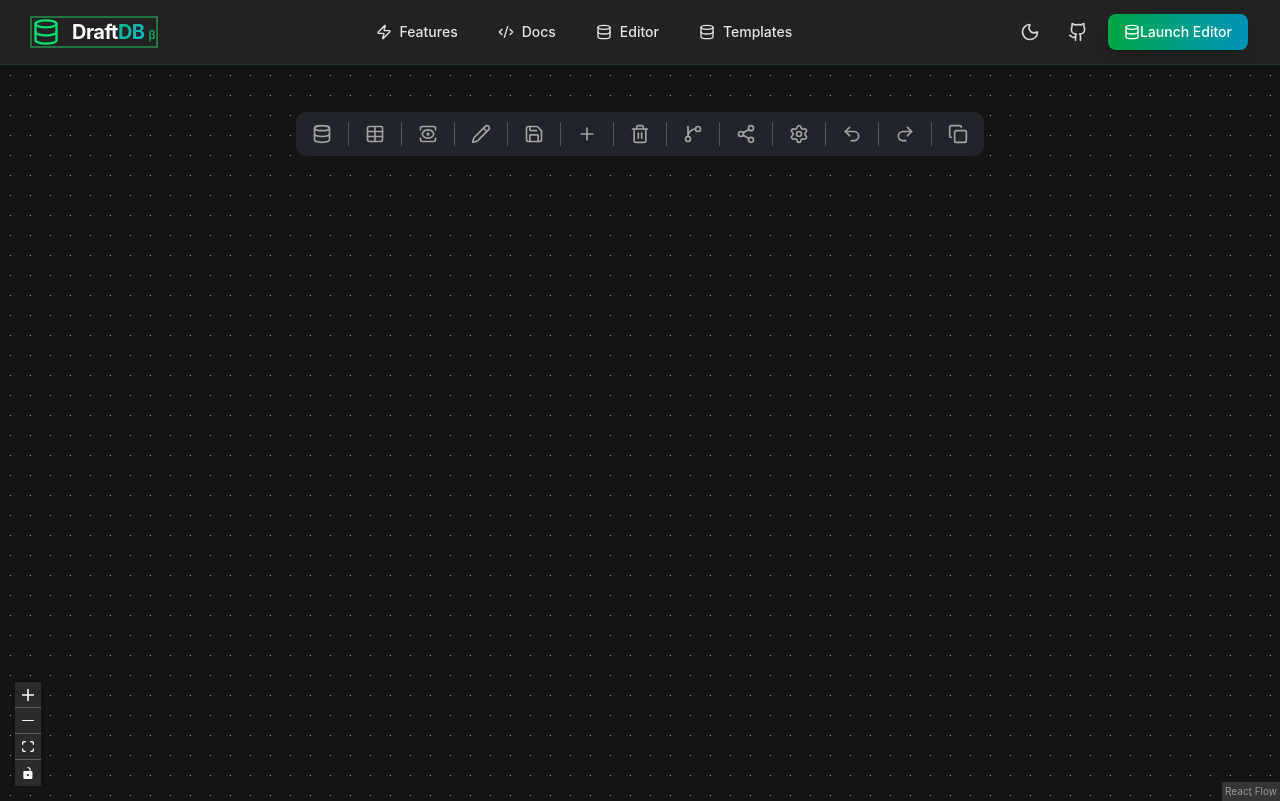
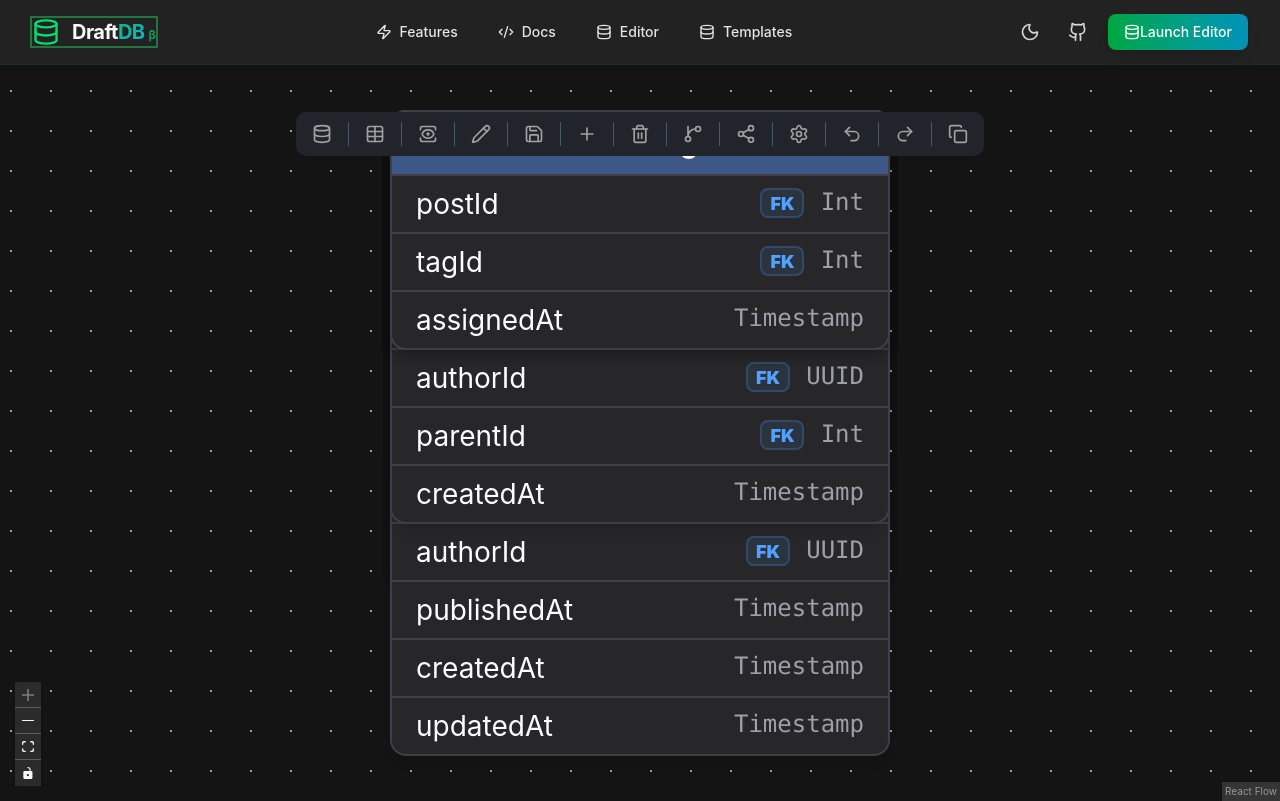
Before and after one commit to nguyentansinh123/DraftDB, a React app in the folder frontend/: page /editor in a window 1280 px wide. Built offline with nearby package versions, Linux system fonts and the light colour scheme; the HTML template or start-up script is replaced by a standard one.

Commit message:
adding tooltips

```diff
--- a/frontend/src/components/Canvas.tsx
+++ b/frontend/src/components/Canvas.tsx
@@ -3,11 +3,14 @@ import {
   Background,
   Controls,
   BackgroundVariant,
-  // type Node,
+  type Node,
   // type Edge,
 } from "@xyflow/react";
 import "@xyflow/react/dist/style.css";
 import { useTheme } from "../hooks/useTheme";
+import { extractData } from "../utils/core/CoreVisualizer.utils";
+import { mockSchema } from "../types/MockData/mockSchema";
+import ModelNode from "./modelNodes/ModelNode";
 // import { getInfoFromSchema } from "../utils/SchemaVisualzer.utils";
 // import { schema } from "../data/SchemaVisualizer.constants";
 // import ModelNode from "./modelNodes/ModelNode";
@@ -46,6 +49,22 @@ import { useTheme } from "../hooks/useTheme";
 //   };
 // });
 
+const nodeTypes_1 = {
+  model1: ModelNode,
+};
+
+const { nodes } = extractData(mockSchema);
+const models: Node[] = nodes.map((model) => {
+  console.log("nnnn");
+  console.log(model);
+  return {
+    id: model.modelName,
+    position: { x: 0, y: 0 },
+    data: model as unknown as Record<string, unknown>,
+    type: "model1",
+  };
+});
+
 const Canvas = () => {
   const { theme } = useTheme();
 
@@ -55,6 +74,8 @@ const Canvas = () => {
         // defaultNodes={nodes}
         // defaultEdges={edges}
         // nodeTypes={modelTypes}
+        nodeTypes={nodeTypes_1}
+        defaultNodes={models}
         fitView
         colorMode={theme == "dark" ? "dark" : "light"}
       >
--- a/frontend/src/components/modelNodes/ModelNode.tsx
+++ b/frontend/src/components/modelNodes/ModelNode.tsx
@@ -1,32 +1,42 @@
-import { Handle, Position, type Node, type NodeProps } from "@xyflow/react";
-import type { Model } from "../../types/SchemaVisualizer.types";
+import type { Node, NodeProps } from "@xyflow/react";
+import type { TableNode } from "../../utils/core/CoreVisualizer.utils";
+import ToolTips from "./ToolTips";
 
-type ModelNodeType = Node<Model>;
-
-const ModelNode = ({ data }: NodeProps<ModelNodeType>) => {
+const ModelNode = ({ data }: NodeProps<Node<TableNode>>) => {
+  {
+    console.log(data);
+  }
   return (
-    <div className="rounded-lg min-w-[200px] bg-white dark:bg-zinc-800 shadow-md border border-gray-200 dark:border-zinc-700">
-      {data.isChild && (
-        <Handle id={data.name} position={Position.Top} type="target" />
-      )}
+    <div className="rounded-lg min-w-[250px] bg-white dark:bg-zinc-800 shadow-md border border-gray-200 dark:border-zinc-700">
+      {/* {data.isChild && ( */}
+      {/*   <Handle id={data.name} position={Position.Top} type="target" /> */}
+      {/* )} */}
       <div className="p-1 text-center rounded-t-lg bg-[#3d5787]">
-        <p className="font-bold text-white">{data.name}</p>
+        <p className="font-semibold text-white text-[15px]">{data.modelName}</p>
       </div>
-      {data.fields.map((field, index) => (
+      {data.fields.map((field) => (
         <div
           key={field.name}
-          className="flex justify-between px-3 py-1 border-t border-gray-200 dark:border-zinc-700 text-sm"
+          className="group relative z-10 hover:z-1000 flex justify-between px-3 py-1 border-t border-gray-200 dark:border-zinc-700 text-sm"
         >
           <span className="dark:text-white">{field.name}</span>
-          <span className="text-gray-400 dark:text-gray-300">{field.type}</span>
-          {field.hasConnections && (
-            <Handle
-              id={`${data.name}-${field.name}`}
-              position={Position.Right}
-              type="source"
-              style={{ top: 32 + 15 + 29 * index }}
-            />
-          )}
+          <div className="flex items-center gap-2">
+            {field.isPrimary && (
+              <span className="px-1 py-0.5 rounded bg-yellow-100 dark:bg-yellow-900/30 text-[9px] font-bold text-yellow-600 dark:text-yellow-500 border border-yellow-200 dark:border-yellow-700/50 leading-none">
+                PK
+              </span>
+            )}
+            {field.isForeignKey && (
+              <span className="px-1 py-0.5 rounded bg-blue-400/10 text-[9px] font-black text-blue-600 dark:text-blue-400 border border-blue-400/20 leading-none">
+                FK
+              </span>
+            )}
+            <span className="text-gray-400 dark:text-zinc-400 font-mono text-[12px]">
+              {field.type}
+            </span>
+          </div>
+
+          <ToolTips field={field} />
         </div>
       ))}
     </div>
--- /dev/null
+++ b/frontend/src/components/modelNodes/ToolTips.tsx
@@ -0,0 +1,63 @@
+import type { DisplayField } from "../../utils/core/CoreVisualizer.utils";
+
+const ToolTips = ({ field }: { field: DisplayField }) => {
+  return (
+    <div
+      className="pointer-events-none absolute left-[calc(100%+15px)] top-1/2 -translate-y-1/2
+                z-[9999] w-56 rounded-xl bg-zinc-950/98 backdrop-blur-md
+                border border-zinc-700/50 p-4 shadow-[0_20px_50px_rgba(0,0,0,0.5)]
+                opacity-0 group-hover:opacity-100 transition-all duration-300
+                scale-90 group-hover:scale-100 origin-left ease-out"
+    >
+      <div className="absolute -left-5 top-0 h-full w-5 bg-transparent" />
+
+      <div
+        className="absolute top-1/2 -left-2 -translate-y-1/2 w-4 h-4
+                  bg-zinc-950 border-l border-b border-zinc-700/50
+                  rotate-45 rounded-sm"
+      />
+
+      <div className="relative">
+        <div className="flex items-center justify-between mb-3 border-b border-zinc-800 pb-2">
+          <span className="text-[10px] font-black uppercase tracking-[0.2em] text-zinc-500">
+            Field Metadata
+          </span>
+          <div className="h-1.5 w-1.5 rounded-full bg-blue-500 animate-pulse" />
+        </div>
+
+        <div className="grid grid-cols-2 gap-4">
+          <div className="space-y-1">
+            <p className="text-[10px] text-zinc-500 font-medium">NULLABLE</p>
+            <p
+              className={`text-xs font-mono ${field.isNullable ? "text-emerald-400" : "text-rose-500"}`}
+            >
+              {field.isNullable ? "YES" : "NO"}
+            </p>
+          </div>
+          <div className="space-y-1">
+            <p className="text-[10px] text-zinc-500 font-medium">UNIQUE</p>
+            <p
+              className={`text-xs font-mono ${field.isUnique ? "text-blue-400" : "text-zinc-400"}`}
+            >
+              {field.isUnique ? "TRUE" : "FALSE"}
+            </p>
+          </div>
+        </div>
+
+        {/* Description / Notes */}
+        {field.description && (
+          <div className="mt-4 pt-3 border-t border-zinc-800/50">
+            <p className="text-[10px] text-zinc-500 font-medium mb-1">
+              DESCRIPTION
+            </p>
+            <p className="text-[11px] text-zinc-300 leading-relaxed italic">
+              {field.description}
+            </p>
+          </div>
+        )}
+      </div>
+    </div>
+  );
+};
+
+export default ToolTips;
--- a/frontend/src/data/mockSchema.ts
+++ b/frontend/src/types/MockData/mockSchema.ts
@@ -1,4 +1,4 @@
-import type { Schema } from "../types/CoreModelType";
+import type { Schema } from "../CoreModelType";
 
 // A blog platform schema — covers most relation types and field features
 export const mockSchema: Schema = {
--- /dev/null
+++ b/frontend/src/utils/core/CoreVisualizer.utils.ts
@@ -0,0 +1,78 @@
+import type { Field, Model, Relation, Schema } from "../../types/CoreModelType";
+
+export interface DisplayField {
+  name: string;
+  type: string; // e.g. "UUID", "String(255)", "Enum(Role)"
+  isPrimary: boolean;
+  isForeignKey: boolean;
+  isUnique: boolean;
+  isNullable: boolean;
+  description?: string;
+}
+
+// What one table node needs to render
+export interface TableNode extends Record<string, unknown> {
+  modelName: string;
+  tableName: string; // actual DB table name
+  fields: DisplayField[];
+}
+
+// What one edge (arrow between tables) needs to render
+export interface TableEdge {
+  id: string;
+  fromModel: string;
+  fromField: string;
+  toModel: string;
+  toField: string;
+  relationType: string;
+  onDelete: string;
+  isOptional: boolean;
+}
+
+function formatFieldType(field: Field): string {
+  if (field.type === "Enum" && field.enumName) return `Enum(${field.enumName})`;
+  if ((field.type === "String" || field.type === "Char") && field.length)
+    return `${field.type}(${field.length})`;
+  if (field.type === "Decimal" && field.precision != null) {
+    const scale = field.scale != null ? `,${field.scale}` : "";
+    return `Decimal(${field.precision}${scale})`;
+  }
+  if (field.isArray) return `${field.type}[]`;
+  return field.type;
+}
+
+export const extractData = (
+  schema: Schema,
+): {
+  nodes: TableNode[];
+  edges: TableEdge[];
+} => {
+  const nodes = schema.models.map((model: Model) => ({
+    modelName: model.name,
+    tableName: model.tableName ?? model.name.toLowerCase(),
+    fields: model.fields.map((f) => ({
+      name: f.name,
+      type: formatFieldType(f),
+      isPrimary: f.isPrimary ?? false,
+      isForeignKey: f.isForeignKey ?? false,
+      isUnique: f.isUnique ?? false,
+      isNullable: f.isNullable ?? true,
+      description: f.description,
+    })),
+  }));
+
+  const edges: TableEdge[] = schema.relations.map((rel: Relation) => ({
+    id: `${rel.fromModel}-${rel.fromField}->${rel.toModel}-${rel.toField}`,
+    fromModel: rel.fromModel,
+    fromField: rel.fromField,
+    toModel: rel.toModel,
+    toField: rel.toField,
+    relationType: rel.type,
+    onDelete: rel.onDelete,
+    isOptional: rel.isOptional,
+  }));
+
+  console.log(nodes);
+
+  return { nodes, edges };
+};
```
